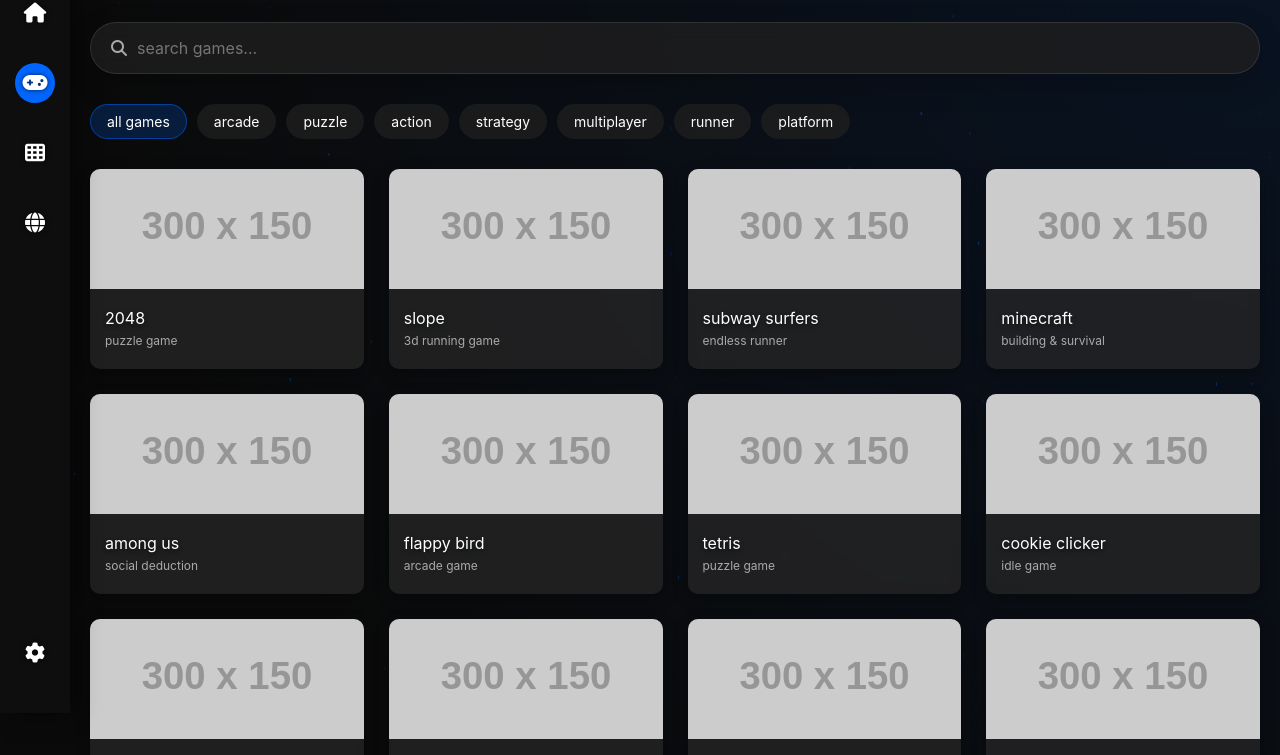
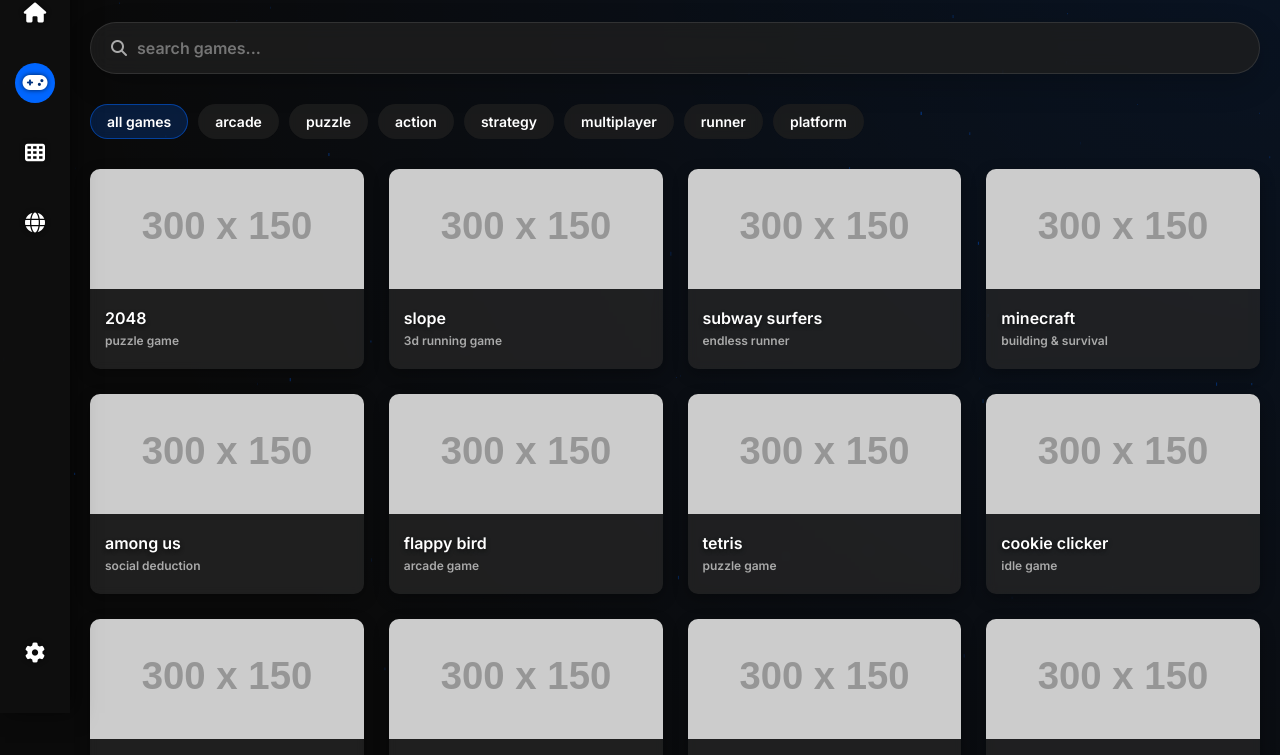
Before and after one commit to braydevv/demo-midnight, a plain HTML site: page g.html in a window 1280 px wide. Shown: the part 87-842 px from the top of the page. Drawn offline with Linux system fonts and the light colour scheme; placeholder pictures from the web are drawn by us; a web font is replaced by a local one.

Commit message:
Update g.html

```diff
--- a/g.html
+++ b/g.html
@@ -12,6 +12,7 @@
   <script src="js/icons.js" defer></script>
   <script src="js/sidebar.js" defer></script>
   <link rel="stylesheet" href="https://cdnjs.cloudflare.com/ajax/libs/font-awesome/6.5.0/css/all.min.css">
+  <link href="https://fonts.googleapis.com/css2?family=Inter:wght@600;700;800&display=swap" rel="stylesheet">
 
   <style>
     /* Version 3 specific styles */
```
